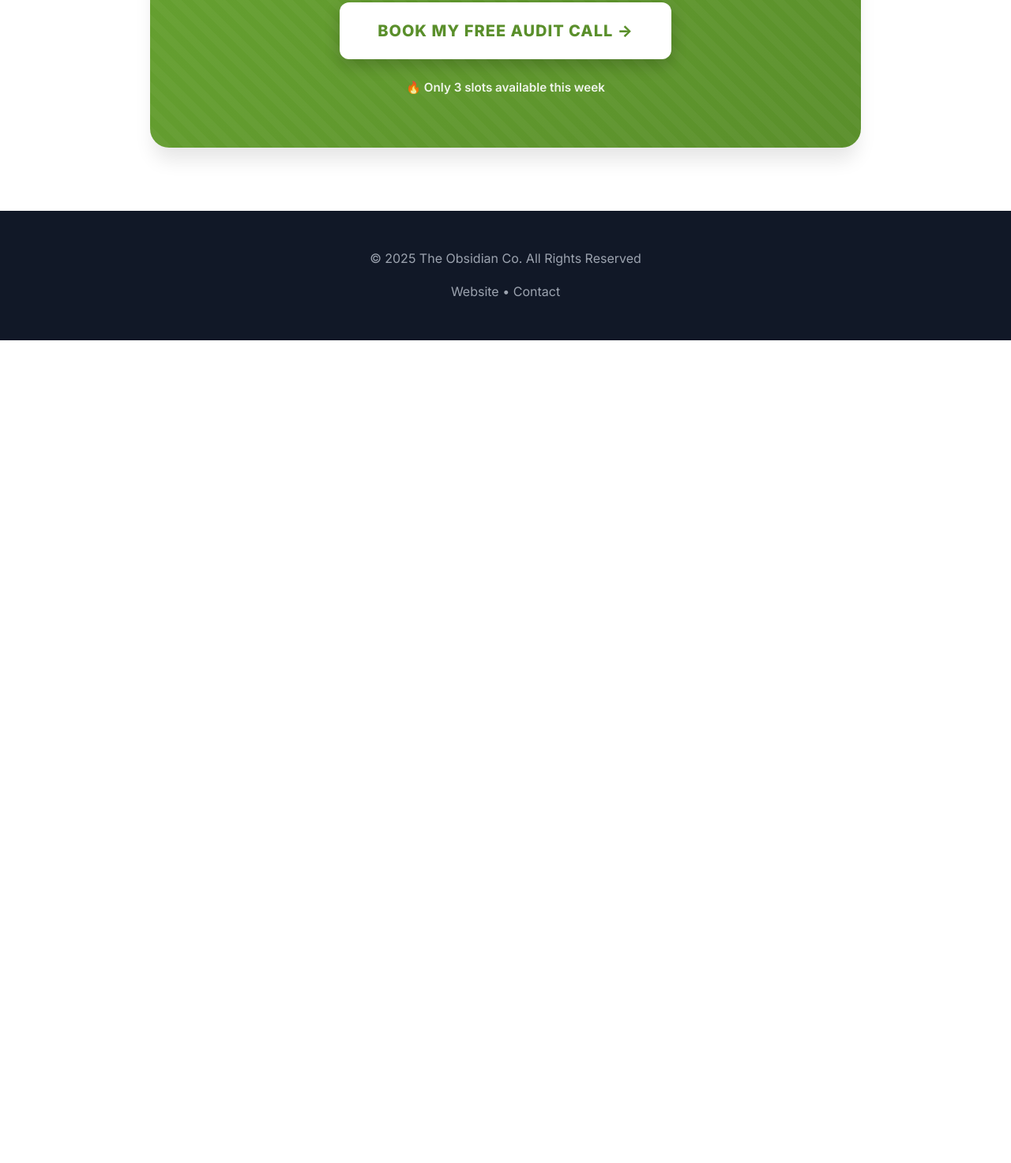
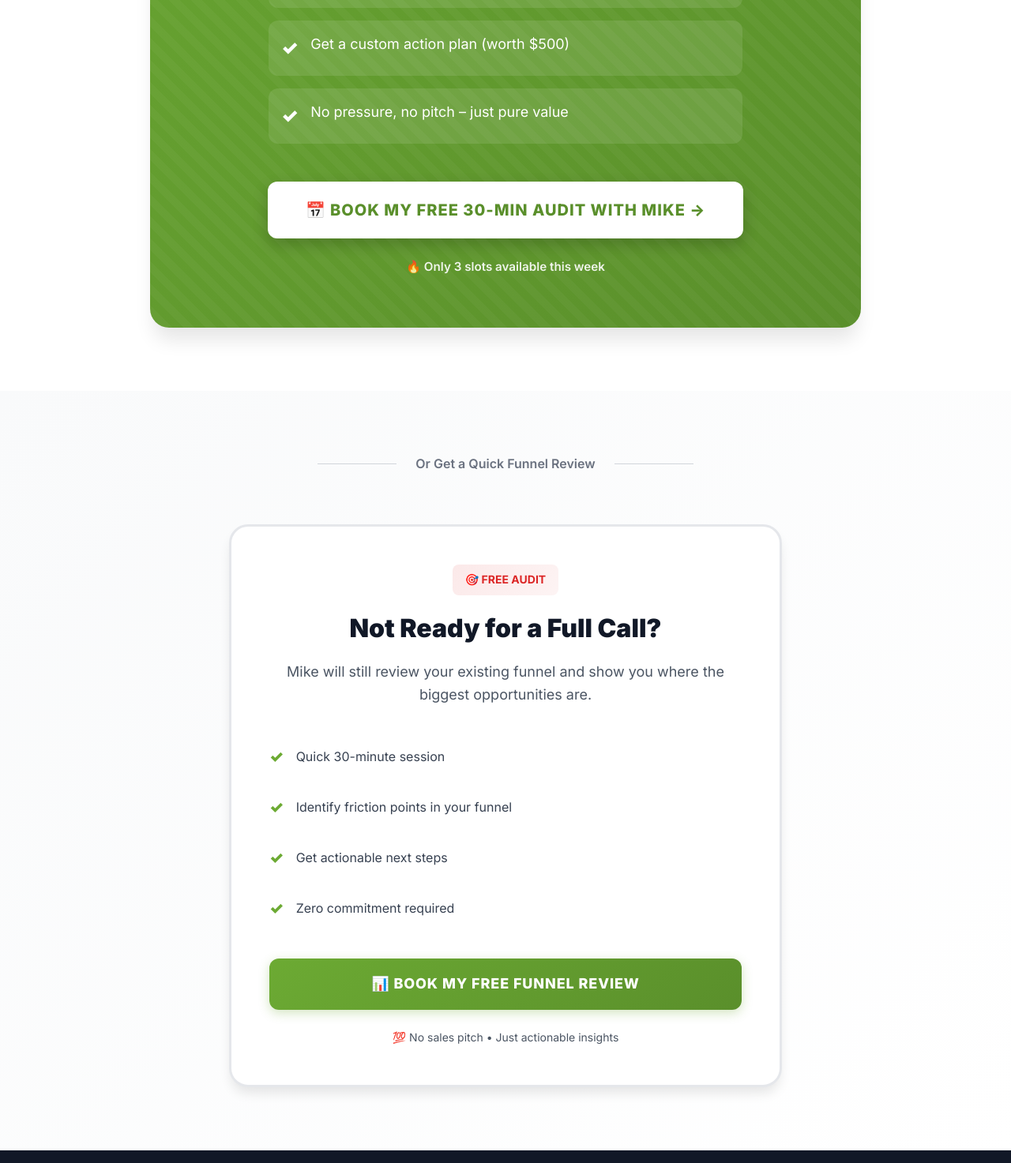
Before and after one commit to harryinvco/obsidian-beauty, a website: page ecom-checklist/thank-you.html in a window 1280 px wide. Shown: the part 1324-2797 px from the top of the page at 79% size. Before the commit the page ends 1755 px from the top, so only its background shows below. Drawn offline with nearby package versions, Linux system fonts and the light colour scheme.

Commit message:
Optimize ecom-checklist thank you page with Mike's photo and 30-min Calendly CTAs

```diff
--- a/ecom-checklist/thank-you.html
+++ b/ecom-checklist/thank-you.html
@@ -532,32 +532,101 @@
         </div>
     </section>
 
-    <!-- Main CTA: Book a Call -->
+    <!-- Main CTA: Book a Call with Mike -->
     <section class="cta-section">
         <div class="container">
             <div class="cta-card" data-aos="fade-up">
                 <div class="cta-content">
                     <span class="cta-badge">⚡ Limited Availability</span>
                     <h2 class="cta-title">Want Us to Find Your Leaks FOR You?</h2>
+
+                    <!-- Mike's Photo -->
+                    <div style="margin: 2rem 0;">
+                        <img src="../images/mike-face.jpeg" alt="Mike Nikolaou - COO, The Obsidian Co." style="
+                            width: 120px;
+                            height: 120px;
+                            border-radius: 50%;
+                            object-fit: cover;
+                            border: 4px solid var(--primary);
+                            box-shadow: 0 8px 20px rgba(51, 128, 171, 0.3);
+                            margin: 0 auto;
+                            display: block;
+                        ">
+                        <p style="margin-top: 1rem; color: var(--gray-600); font-size: 1rem; font-weight: 600; text-align: center;">
+                            Mike Nikolaou<br>
+                            <span style="color: var(--primary);">COO, The Obsidian Co.™</span>
+                        </p>
+                    </div>
+
                     <p class="cta-description">
-                        Book a free 20-minute audit call and we'll walk through your store together to identify your biggest revenue opportunities.
+                        Book a free 30-minute audit call with Mike and we'll walk through your store together to identify your biggest revenue opportunities.
                     </p>
 
                     <ul class="cta-bullets">
                         <li>We'll review your funnel live on the call</li>
                         <li>Identify your top 3 revenue leaks immediately</li>
-                        <li>Get a custom action plan (worth €500)</li>
+                        <li>Get a custom action plan (worth $500)</li>
                         <li>No pressure, no pitch – just pure value</li>
                     </ul>
 
-                    <a href="https://calendly.com/mnikolaou-toc/lets-talk-30min" class="cta-button">
-                        Book My Free Audit Call →
+                    <a href="https://calendly.com/mnikolaou-toc/lets-talk-30min" class="cta-button" target="_blank">
+                        📅 Book My Free 30-Min Audit with Mike →
                     </a>
 
                     <p class="cta-urgency">
                         🔥 Only 3 slots available this week
                     </p>
                 </div>
+            </div>
+        </div>
+    </section>
+
+    <!-- Secondary CTA Section -->
+    <section class="upsell-section">
+        <div class="container">
+            <div class="divider">
+                <span class="divider-text">Or Get a Quick Funnel Review</span>
+            </div>
+
+            <div class="upsell-card" data-aos="fade-up">
+                <div class="upsell-header">
+                    <span class="upsell-badge">🎯 FREE AUDIT</span>
+                    <h3 class="upsell-title">Not Ready for a Full Call?</h3>
+                    <p class="upsell-description">
+                        Mike will still review your existing funnel and show you where the biggest opportunities are.
+                    </p>
+                </div>
+
+                <ul class="upsell-features">
+                    <li>Quick 30-minute session</li>
+                    <li>Identify friction points in your funnel</li>
+                    <li>Get actionable next steps</li>
+                    <li>Zero commitment required</li>
+                </ul>
+
+                <a href="https://calendly.com/mnikolaou-toc/lets-talk-30min" target="_blank" style="
+                    display: block;
+                    width: 100%;
+                    background: linear-gradient(135deg, var(--secondary), var(--secondary-dark));
+                    color: white;
+                    padding: 1.125rem 2rem;
+                    border-radius: var(--radius-lg);
+                    font-weight: 800;
+                    font-size: 1.125rem;
+                    text-decoration: none;
+                    text-align: center;
+                    transition: all var(--transition);
+                    text-transform: uppercase;
+                    letter-spacing: 0.05em;
+                    box-shadow: 0 4px 14px rgba(108, 170, 51, 0.3);
+                " onmouseover="this.style.transform='translateY(-2px)'; this.style.boxShadow='0 12px 30px rgba(108, 170, 51, 0.5)'"
+                   onmouseout="this.style.transform='translateY(0)'; this.style.boxShadow='0 4px 14px rgba(108, 170, 51, 0.3)'">
+                    📊 Book My Free Funnel Review
+                </a>
+
+                <p class="upsell-guarantee">
+                    💯 No sales pitch • Just actionable insights
+                </p>
             </div>
         </div>
     </section>
```
